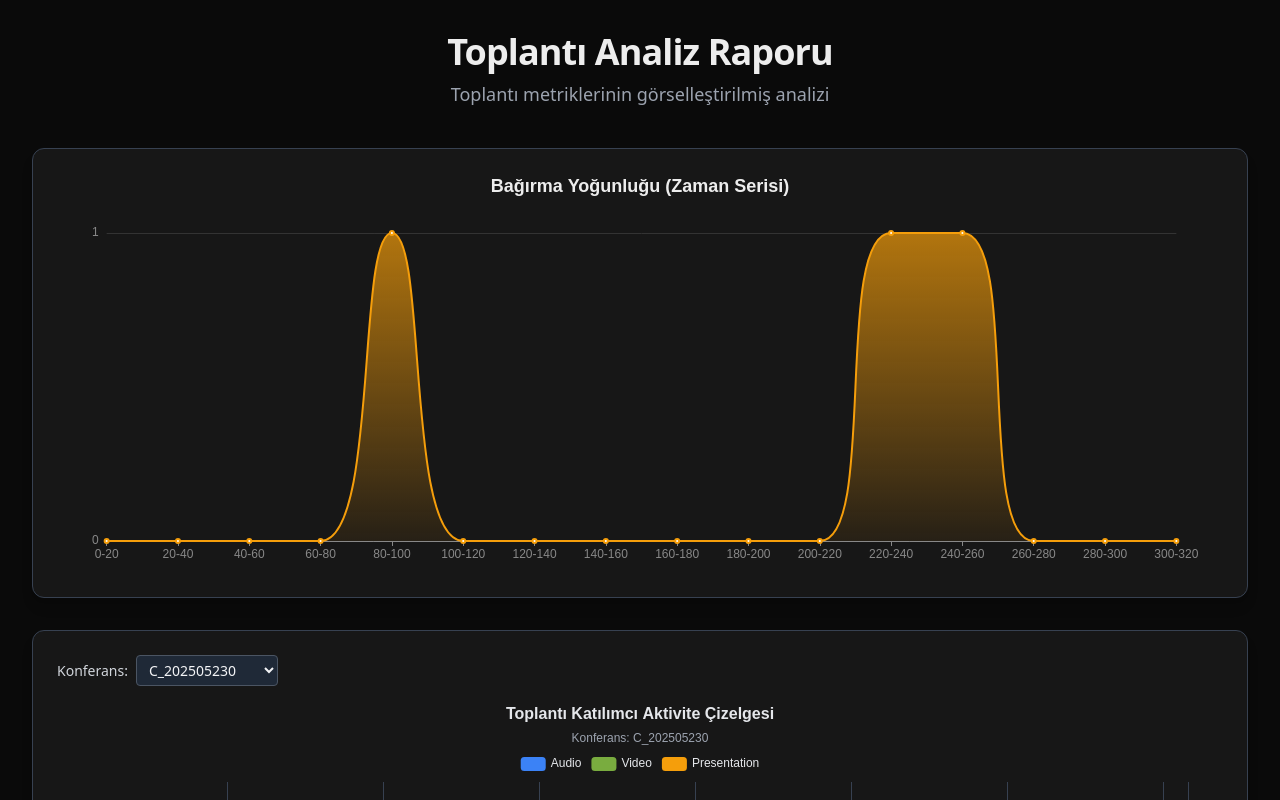
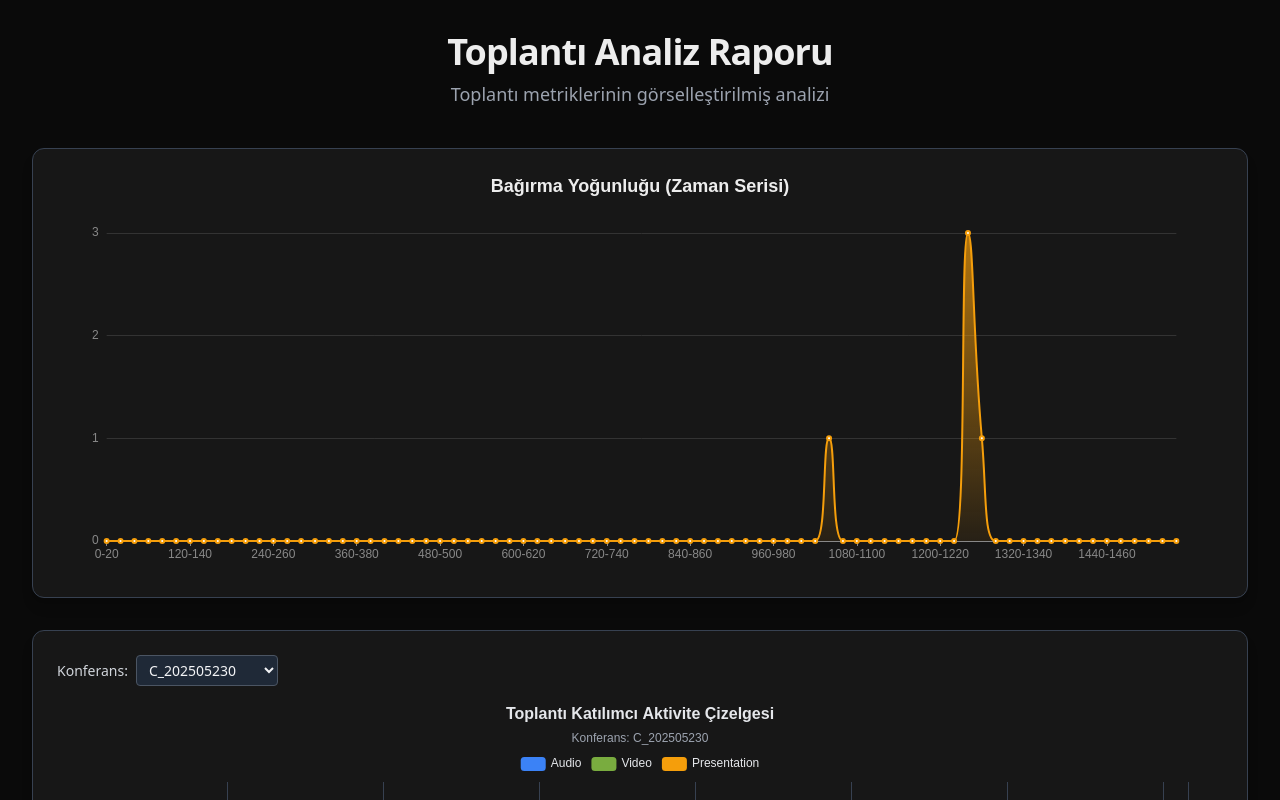
Before and after one commit to emredursunn/meeting-analysis-dashboard, a Next.js app: page / in a window 1280 px wide. Shown: the top 800 px of the page. Built offline with nearby package versions, Linux system fonts and the light colour scheme.

Commit message:
real datas

```diff
--- a/app/components/CorrelationHeatmap.tsx
+++ b/app/components/CorrelationHeatmap.tsx
@@ -21,53 +21,42 @@ interface ParticipantData {
 const rawData: Record<string, ParticipantData> = {
   "Norman": {
     pairwise_talk: {
-      "Agent Walker": 48,
+      "Agent Walker": 70,
       "Chuck Bartowski": 15,
-      "John Casey": 10,
-      "Orion": 12,
-      others: 15,
+      "John Casey": 15,
     },
-    monologue_rate: 22,
+    monologue_rate: 30,
   },
   "Agent Walker": {
     pairwise_talk: {
-      "Norman": 50,
-      "Chuck Bartowski": 20,
-      "John Casey": 10,
-      "Orion": 10,
-      others: 10,
+      "Norman": 70,
+      "Chuck Bartowski": 15,
+      "John Casey": 15,
+    },
+    monologue_rate: 20,
+  },
+  "Chuck Bartowski": {
+    pairwise_talk: {
+      "Norman": 15,
+      "Agent Walker": 15,
+      "John Casey": 50,
     },
     monologue_rate: 30,
   },
-  "Chuck Bartowski": {
-    pairwise_talk: {
-      "Norman": 20,
-      "Agent Walker": 15,
-      "John Casey": 5,
-      "Orion": 5,
-      others: 5,
-    },
-    monologue_rate: 35,
-  },
   "John Casey": {
     pairwise_talk: {
-      "Norman": 12,
-      "Agent Walker": 10,
-      "Chuck Bartowski": 8,
-      "Orion": 5,
-      others: 5,
+      "Norman": 15,
+      "Agent Walker": 15,
+      "Chuck Bartowski": 50,
     },
-    monologue_rate: 28,
+    monologue_rate: 30,
   },
   "Orion": {
     pairwise_talk: {
-      "Norman": 14,
-      "Agent Walker": 10,
-      "Chuck Bartowski": 6,
-      "John Casey": 5,
-      others: 5,
+      "Norman": 10,
+      "Agent Walker": 5,
     },
-    monologue_rate: 25,
+    monologue_rate: 85,
   },
 };
 
--- a/app/components/EmotionTopicBarChart.tsx
+++ b/app/components/EmotionTopicBarChart.tsx
@@ -3,31 +3,173 @@ import ReactECharts from 'echarts-for-react';
 const topicEmotionData: any = {
   "topics": [
     {
-      "topic": "Intro & Task Distribution", "start_sec": 3, "end_sec": 49,
+      "topic": "Intro & Task Distribution",
+      "start_sec": 3,
+      "end_sec": 49,
       "persons": {
-        "Agent Walker": { "Neutral": 40.0, "Happiness": 20.0, "Stress": 15.0},
-        "John Casey": { "Neutral": 35.0, "Sadness": 10.0, "Anger": 5.0 },
-        "Chuck Bartowski": { "Neutral": 45.0, "Stress": 15.0, "Sadness": 8.0 }
+        "Agent Walker": {
+          "Neutral": 69.52,
+          "Happiness": 23.36,
+          "Stress": 0.0,
+          "Sadness": 0.18,
+          "Anger": 0.0,
+          "Surprise": 6.22
+        },
+        "John Casey": {
+          "Neutral": 67.16,
+          "Happiness": 25.76,
+          "Stress": 0.0,
+          "Sadness": 2.81,
+          "Anger": 0.0,
+          "Surprise": 4.27
+        },
+        "Chuck Bartowski": {
+          "Neutral": 24.23,
+          "Happiness": 32.67,
+          "Stress": 21.0,
+          "Sadness": 18.61,
+          "Anger": 3.5,
+          "Surprise": 0.0
+        },
+        "Ellie": {
+          "Neutral": 81.7,
+          "Happiness": 12.24,
+          "Stress": 0.0,
+          "Sadness": 4.21,
+          "Anger": 0.0,
+          "Surprise": 1.51
+        },
+        "Carina": {
+          "Neutral": 70.42,
+          "Happiness": 21.83,
+          "Stress": 0.0,
+          "Sadness": 5.08,
+          "Anger": 0.0,
+          "Surprise": 2.07
+        },
+        "Jeffrey": {
+          "Neutral": 37.48,
+          "Happiness": 18.07,
+          "Stress": 24.5,
+          "Sadness": 7.0,
+          "Anger": 10.5,
+          "Surprise": 2.45
+        }
       }
     },
     {
-      "topic": "Technical Details", "start_sec": 49, "end_sec": 114,
+      "topic": "Technical Details",
+      "start_sec": 49,
+      "end_sec": 225,
       "persons": {
-        "Agent Walker": { "Fear": 30.0, "Happiness": 10.0, "Stress": 25.0},
-        "Chuck Bartowski": { "Neutral": 35.0, "Happiness": 15.0, "Fear": 5.0 },
-        "John Casey": {"Sadness": 15.0, "Stress": 30.0, "Anger": 10.0 }
+        "Agent Walker": {
+          "Neutral": 69.52,
+          "Happiness": 23.36,
+          "Stress": 0.0,
+          "Sadness": 0.18,
+          "Anger": 0.0,
+          "Surprise": 6.22
+        },
+        "John Casey": {
+          "Neutral": 67.16,
+          "Happiness": 25.76,
+          "Stress": 0.0,
+          "Sadness": 2.81,
+          "Anger": 0.0,
+          "Surprise": 4.27
+        },
+        "Chuck Bartowski": {
+          "Neutral": 20.73,
+          "Happiness": 22.17,
+          "Stress": 28.0,
+          "Sadness": 25.61,
+          "Anger": 3.5,
+          "Surprise": 0.0
+        },
+        "Ellie": {
+          "Neutral": 81.7,
+          "Happiness": 12.24,
+          "Stress": 0.0,
+          "Sadness": 4.21,
+          "Anger": 0.0,
+          "Surprise": 1.51
+        },
+        "Carina": {
+          "Neutral": 70.42,
+          "Happiness": 21.83,
+          "Stress": 0.0,
+          "Sadness": 5.08,
+          "Anger": 0.0,
+          "Surprise": 2.07
+        },
+        "Jeffrey": {
+          "Neutral": 30.48,
+          "Happiness": 7.57,
+          "Stress": 42.0,
+          "Sadness": 10.5,
+          "Anger": 7.0,
+          "Surprise": 2.45
+        }
       }
     },
     {
-      "topic": "Client Concerns & Deadlines", "start_sec": 114, "end_sec": 178,
+      "topic": "Client Concerns & Deadlines",
+      "start_sec": 225,
+      "end_sec": 368,
       "persons": {
-        "Agent Walker": { "Fear": 15.0, "Surprise": 5.0, "Stress": 25.0 },
-        "Chuck Bartowski": { "Fear": 30.0, "Surprise": 25.0, "Stress": 15.0 },
-        "John Casey": { "Anger": 55.0, "Fear": 10.0, "Surprise": 15.0, }
+        "Agent Walker": {
+          "Neutral": 69.52,
+          "Happiness": 23.36,
+          "Stress": 0.0,
+          "Sadness": 0.18,
+          "Anger": 0.0,
+          "Surprise": 6.22
+        },
+        "John Casey": {
+          "Neutral": 67.16,
+          "Happiness": 25.76,
+          "Stress": 0.0,
+          "Sadness": 2.81,
+          "Anger": 0.0,
+          "Surprise": 4.27
+        },
+        "Chuck Bartowski": {
+          "Neutral": 20.73,
+          "Happiness": 25.67,
+          "Stress": 21.0,
+          "Sadness": 29.11,
+          "Anger": 3.5,
+          "Surprise": 0.0
+        },
+        "Ellie": {
+          "Neutral": 81.7,
+          "Happiness": 12.24,
+          "Stress": 0.0,
+          "Sadness": 4.21,
+          "Anger": 0.0,
+          "Surprise": 1.51
+        },
+        "Carina": {
+          "Neutral": 70.42,
+          "Happiness": 21.83,
+          "Stress": 0.0,
+          "Sadness": 5.08,
+          "Anger": 0.0,
+          "Surprise": 2.07
+        },
+        "Jeffrey": {
+          "Neutral": 30.48,
+          "Happiness": 11.07,
+          "Stress": 31.5,
+          "Sadness": 10.5,
+          "Anger": 14.0,
+          "Surprise": 2.45
+        }
       }
     }
   ]
 };
+
 
 /**
  * EmotionTopicBarChart
@@ -53,10 +195,13 @@ const EmotionTopicBarChart = () => {
   const allEmotions: any = Object.keys(emotionColors);
 
   const personColors: any = {
-    "Agent Walker": "#F87171",
-    "Chuck Bartowski": "#60A5FA",
-    "John Casey": "#2DD4BF",
-    "Orion": "#C084FC",
+    "Agent Walker": "#0c6904ff",
+    "Chuck Bartowski": "#0c6904ff",
+    "John Casey": "#0c6904ff",
+    "Orion": "#0c6904ff",
+    "Ellie": "#0c6904ff",
+    "Carina": "#0c6904ff",
+    "Jeffrey": "#0c6904ff",
   };
 
   // -------------------- SERIES -------------------- //
@@ -90,8 +235,8 @@ const EmotionTopicBarChart = () => {
         formatter: () => person.split(" ")[0],
         position: "top",
         color: "#E5E7EB",
-        fontSize: 12,
-        distance: 6,
+        fontSize: 10,
+        distance:6,
         textBorderColor: "#0A0A0A",
         textBorderWidth: 2,
       },
--- a/app/components/EmotionsRadarChart.tsx
+++ b/app/components/EmotionsRadarChart.tsx
@@ -1,11 +1,62 @@
 import ReactECharts from 'echarts-for-react';
 
-const radarData : any = {
-  team_avg: { "Happiness": 15.00, "Sadness": 20.00, "Stress": 17.00, "Anger": 8.00, "Neutral": 22.00, "Surprise": 18.00 },
-  "Orion": { "Happiness": 15.59, "Sadness": 9.04, "Stress": 21.00, "Anger": 6.06, "Neutral": 42.30, "Surprise": 6.01 },
-  "Agent Walker": { "Happiness": 18.20, "Sadness": 12.10, "Stress": 19.50, "Anger": 8.40, "Neutral": 35.80, "Surprise": 6.00 },
-  "John Casey": { "Happiness": 20.80, "Sadness": 9.50, "Stress": 23.00, "Anger": 4.30, "Neutral": 36.40, "Surprise": 6.00 },
-  "Chuck Bartowski": { "Happiness": 16.10, "Sadness": 10.80, "Stress": 28.00, "Anger": 6.00, "Neutral": 33.10, "Surprise": 6.00 }
+const radarData: any = {
+  team_avg: {
+    "Happiness": 21.67,
+    "Sadness": 15.13,
+    "Stress": 15.85,
+    "Anger": 4.08,
+    "Neutral": 41.36,
+    "Surprise": 1.85
+  },
+  "Orion": {
+    "Happiness": 14.57,
+    "Sadness": 7.00,
+    "Stress": 31.5,
+    "Anger": 10.5,
+    "Neutral": 33.98,
+    "Surprise": 2.45
+  },
+  "Agent Walker": {
+    "Happiness": 29.17,
+    "Sadness": 22.11,
+    "Stress": 24.5,
+    "Anger": 3.5,
+    "Neutral": 20.73,
+    "Surprise": 0.0
+  },
+  "John Casey": {
+    "Happiness": 14.17,
+    "Sadness": 29.26,
+    "Stress": 17.5,
+    "Anger": 7.0,
+    "Neutral": 31.51,
+    "Surprise": 0.45
+  },
+  "Chuck Bartowski": {
+    "Happiness": 24.51,
+    "Sadness": 24.56,
+    "Stress": 21.0,
+    "Anger": 3.5,
+    "Neutral": 24.36,
+    "Surprise": 1.86
+  },
+  "Ellie": {
+    "Happiness": 21.83,
+    "Sadness": 5.07,
+    "Stress": 0.6,
+    "Anger": 0.0,
+    "Neutral": 70.43,
+    "Surprise": 2.07
+  },
+  "Carina": {
+    "Happiness": 25.77,
+    "Sadness": 2.8,
+    "Stress": 0.0,
+    "Anger": 0.0,
+    "Neutral": 67.17,
+    "Surprise": 4.27
+  }
 };
 
 /**
--- a/app/components/ShoutingChart.tsx
+++ b/app/components/ShoutingChart.tsx
@@ -1,10 +1,85 @@
 import ReactECharts from 'echarts-for-react';
 
 const shoutingData = {
-  "0-20": 0, "20-40": 0, "40-60": 0, "60-80": 0, "80-100": 1, "100-120": 0,
-  "120-140": 0, "140-160": 0, "160-180": 0, "180-200": 0, "200-220": 0,
-  "220-240": 1, "240-260": 1, "260-280": 0, "280-300": 0, "300-320": 0
-};
+  "0-20": 0,
+  "20-40": 0,
+  "40-60": 0,
+  "60-80": 0,
+  "80-100": 0,
+  "100-120": 0,
+  "120-140": 0,
+  "140-160": 0,
+  "160-180": 0,
+  "180-200": 0,
+  "200-220": 0,
+  "220-240": 0,
+  "240-260": 0,
+  "260-280": 0,
+  "280-300": 0,
+  "300-320": 0,
+  "320-340": 0,
+  "340-360": 0,
+  "360-380": 0,
+  "380-400": 0,
+  "400-420": 0,
+  "420-440": 0,
+  "440-460": 0,
+  "460-480": 0,
+  "480-500": 0,
+  "500-520": 0,
+  "520-540": 0,
+  "540-560": 0,
+  "560-580": 0,
+  "580-600": 0,
+  "600-620": 0,
+  "620-640": 0,
+  "640-660": 0,
+  "660-680": 0,
+  "680-700": 0,
+  "700-720": 0,
+  "720-740": 0,
+  "740-760": 0,
+  "760-780": 0,
+  "780-800": 0,
+  "800-820": 0,
+  "820-840": 0,
+  "840-860": 0,
+  "860-880": 0,
+  "880-900": 0,
+  "900-920": 0,
+  "920-940": 0,
+  "940-960": 0,
+  "960-980": 0,
+  "980-1000": 0,
+  "1000-1020": 0,
+  "1020-1040": 0,
+  "1040-1060": 1,
+  "1060-1080": 0,
+  "1080-1100": 0,
+  "1100-1120": 0,
+  "1120-1140": 0,
+  "1140-1160": 0,
+  "1160-1180": 0,
+  "1180-1200": 0,
+  "1200-1220": 0,
+  "1220-1240": 0,
+  "1240-1260": 3,
+  "1260-1280": 1,
+  "1280-1300": 0,
+  "1300-1320": 0,
+  "1320-1340": 0,
+  "1340-1360": 0,
+  "1360-1380": 0,
+  "1380-1400": 0,
+  "1400-1420": 0,
+  "1420-1440": 0,
+  "1440-1460": 0,
+  "1460-1480": 0,
+  "1480-1500": 0,
+  "1500-1520": 0,
+  "1520-1540": 0,
+  "1540-1560": 0
+}
 
 /**
  * Bağırma Yoğunluğu Zaman Serisi Grafiği
```
